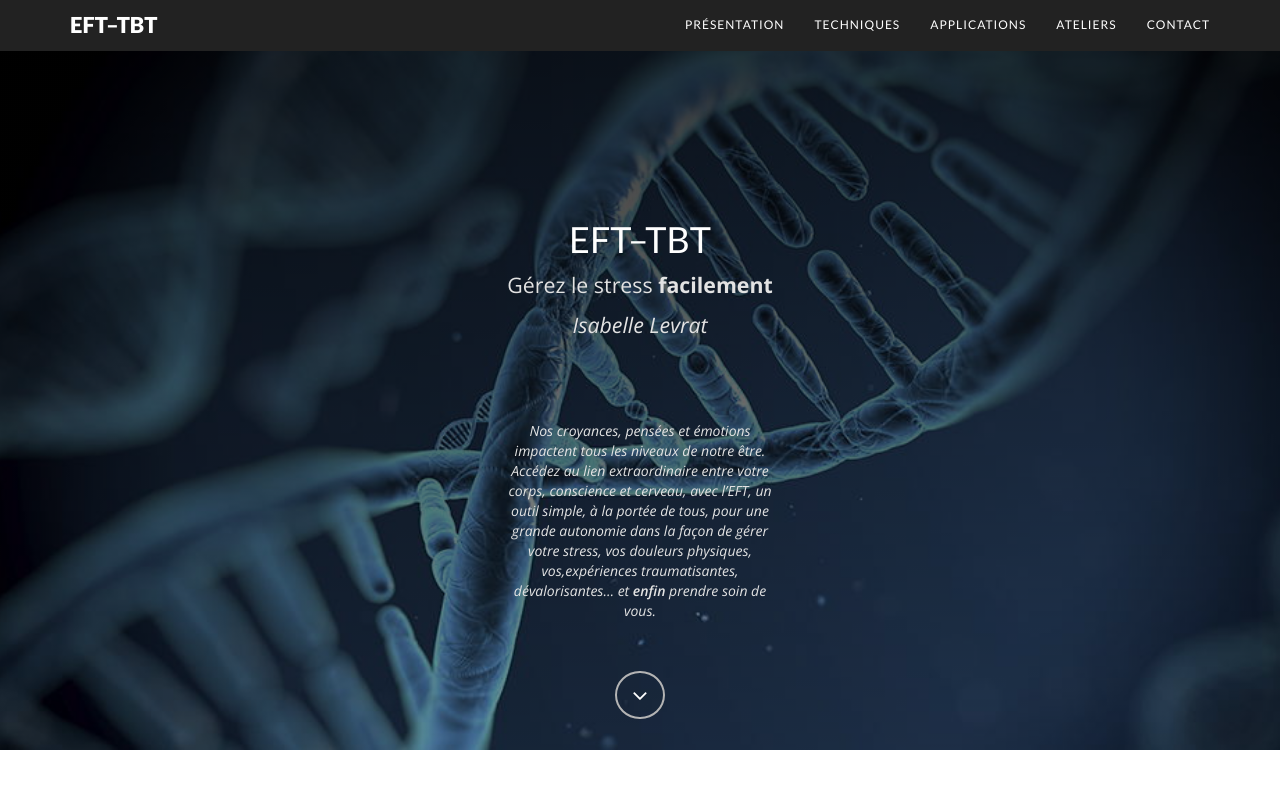
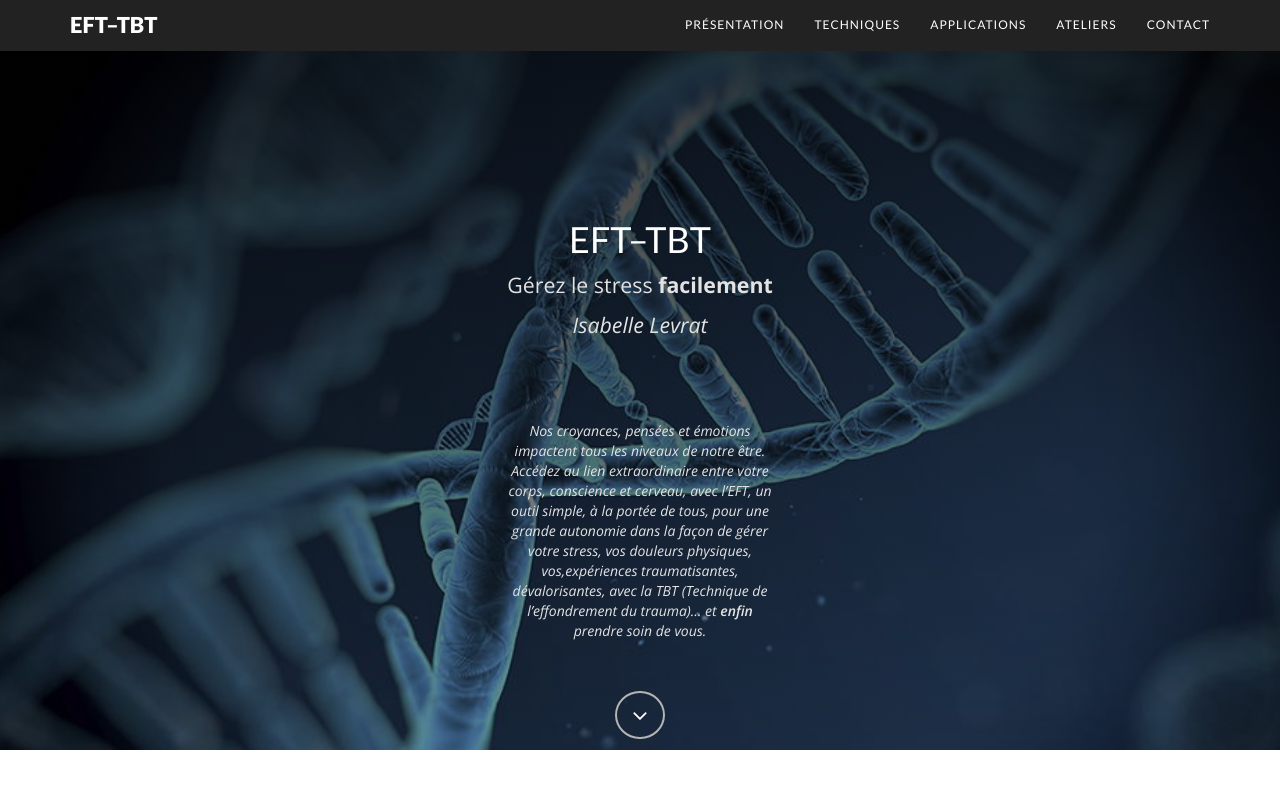
Before and after one commit to efttbthub/eft-tbt-v2, a Jekyll site: the page built from 010-page-accueil-en-tete.md, in a window 1280 px wide and 900 px high, cut to the strip 0-806 px from the top of the window. Shown: the top 789 px of the strip. Built offline with Jekyll 4.4.1, drawn with Linux system fonts in a browser that asks for light colours; nearby versions of some CDN libraries; library files that are not in the unit come from our copies; comment, search, counter and statistics services are not loaded.

Commit message:
9 juillet

```diff
--- a/010-page-accueil-en-tete.md
+++ b/010-page-accueil-en-tete.md
@@ -13,4 +13,4 @@
 
 *Isabelle Levrat*
 
-> Nos croyances, pensées et émotions impactent tous les niveaux de notre être. Accédez au lien extraordinaire entre votre corps, conscience et cerveau, avec l’EFT, un outil simple, à la portée de tous, pour une grande autonomie dans la façon de gérer votre stress, vos douleurs physiques, vos,expériences traumatisantes, dévalorisantes... et **enfin** prendre soin de vous.
+> Nos croyances, pensées et émotions impactent tous les niveaux de notre être. Accédez au lien extraordinaire entre votre corps, conscience et cerveau, avec l’EFT, un outil simple, à la portée de tous, pour une grande autonomie dans la façon de gérer votre stress, vos douleurs physiques, vos,expériences traumatisantes, dévalorisantes, avec la TBT (Technique de l'effondrement du trauma)... et **enfin** prendre soin de vous.
```
